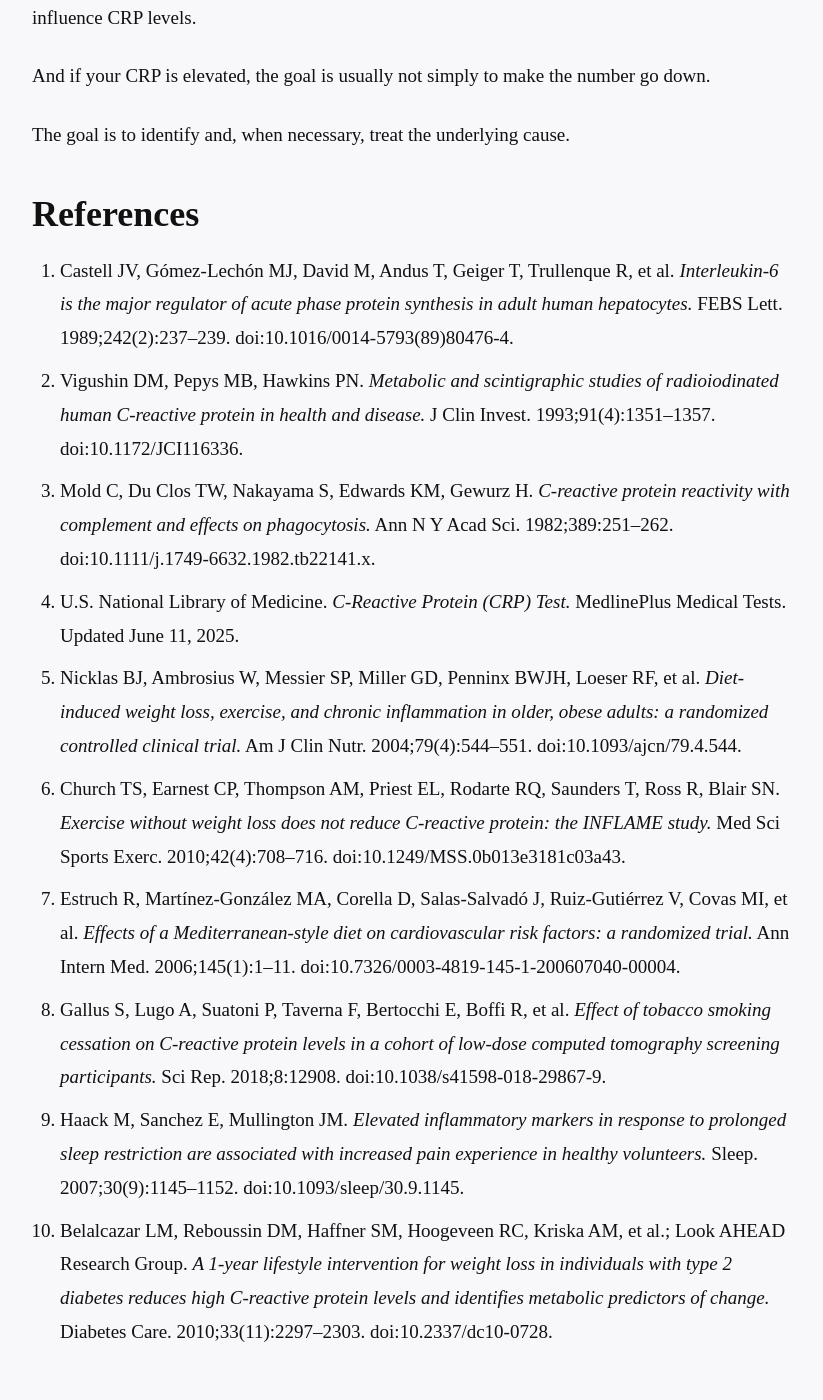
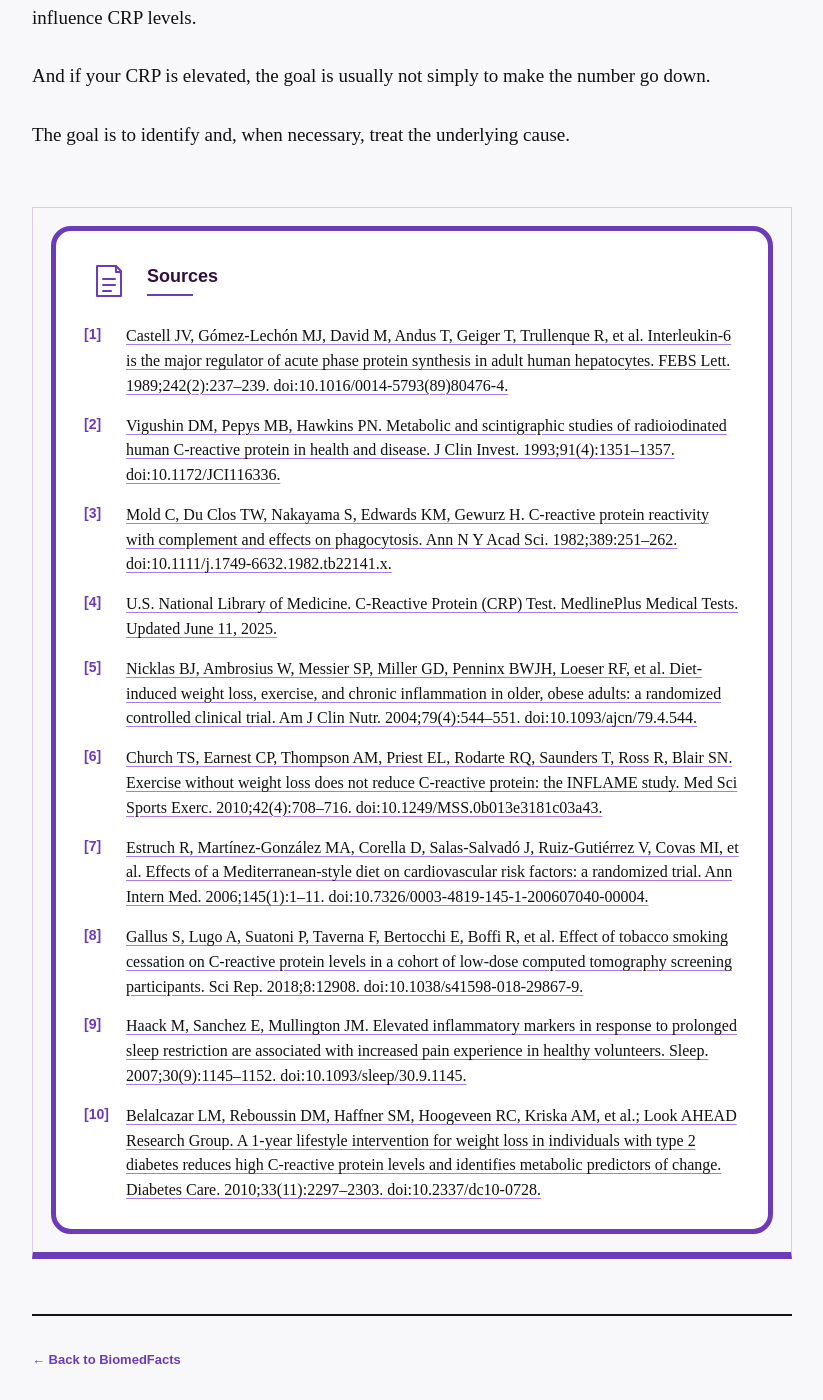
Before and after one commit to BiomedFacts/BiomedFacts, a Jekyll site: the page built from en/_posts/2026-09-14-high-crp-what-does-it-mean.md, in a window 1280 px wide and 1400 px high, scrolled down 7645 px. Shown: the whole window, without its empty margins (228-1051 px from the left). Built offline with Jekyll 4.4.1, drawn with Linux system fonts in a browser that asks for light colours.

Commit message:
Update en/_posts/2026-09-14-high-crp-what-does-it-mean.md (via Pages CMS)

```diff
--- a/en/_posts/2026-09-14-high-crp-what-does-it-mean.md
+++ b/en/_posts/2026-09-14-high-crp-what-does-it-mean.md
@@ -224,16 +224,3 @@
 And if your CRP is elevated, the goal is usually not simply to make the number go down.
 
 The goal is to identify and, when necessary, treat the underlying cause.
-
-# References
-
-1. Castell JV, Gómez-Lechón MJ, David M, Andus T, Geiger T, Trullenque R, et al. *Interleukin-6 is the major regulator of acute phase protein synthesis in adult human hepatocytes.* FEBS Lett. 1989;242(2):237–239. doi:10.1016/0014-5793(89)80476-4.
-2. Vigushin DM, Pepys MB, Hawkins PN. *Metabolic and scintigraphic studies of radioiodinated human C-reactive protein in health and disease.* J Clin Invest. 1993;91(4):1351–1357. doi:10.1172/JCI116336.
-3. Mold C, Du Clos TW, Nakayama S, Edwards KM, Gewurz H. *C-reactive protein reactivity with complement and effects on phagocytosis.* Ann N Y Acad Sci. 1982;389:251–262. doi:10.1111/j.1749-6632.1982.tb22141.x.
-4. U.S. National Library of Medicine. *C-Reactive Protein (CRP) Test.* MedlinePlus Medical Tests. Updated June 11, 2025.
-5. Nicklas BJ, Ambrosius W, Messier SP, Miller GD, Penninx BWJH, Loeser RF, et al. *Diet-induced weight loss, exercise, and chronic inflammation in older, obese adults: a randomized controlled clinical trial.* Am J Clin Nutr. 2004;79(4):544–551. doi:10.1093/ajcn/79.4.544.
-6. Church TS, Earnest CP, Thompson AM, Priest EL, Rodarte RQ, Saunders T, Ross R, Blair SN. *Exercise without weight loss does not reduce C-reactive protein: the INFLAME study.* Med Sci Sports Exerc. 2010;42(4):708–716. doi:10.1249/MSS.0b013e3181c03a43.
-7. Estruch R, Martínez-González MA, Corella D, Salas-Salvadó J, Ruiz-Gutiérrez V, Covas MI, et al. *Effects of a Mediterranean-style diet on cardiovascular risk factors: a randomized trial.* Ann Intern Med. 2006;145(1):1–11. doi:10.7326/0003-4819-145-1-200607040-00004.
-8. Gallus S, Lugo A, Suatoni P, Taverna F, Bertocchi E, Boffi R, et al. *Effect of tobacco smoking cessation on C-reactive protein levels in a cohort of low-dose computed tomography screening participants.* Sci Rep. 2018;8:12908. doi:10.1038/s41598-018-29867-9.
-9. Haack M, Sanchez E, Mullington JM. *Elevated inflammatory markers in response to prolonged sleep restriction are associated with increased pain experience in healthy volunteers.* Sleep. 2007;30(9):1145–1152. doi:10.1093/sleep/30.9.1145.
-10. Belalcazar LM, Reboussin DM, Haffner SM, Hoogeveen RC, Kriska AM, et al.; Look AHEAD Research Group. *A 1-year lifestyle intervention for weight loss in individuals with type 2 diabetes reduces high C-reactive protein levels and identifies metabolic predictors of change.* Diabetes Care. 2010;33(11):2297–2303. doi:10.2337/dc10-0728.
```
